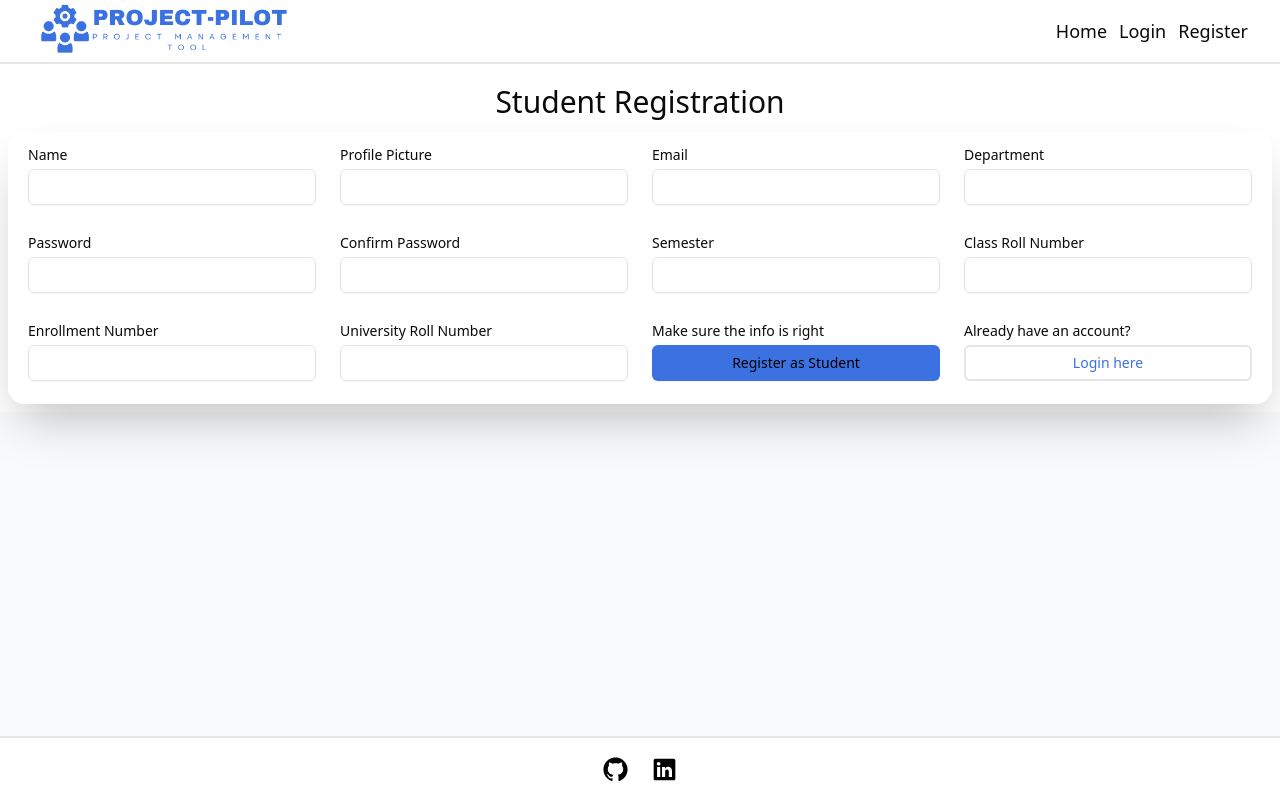
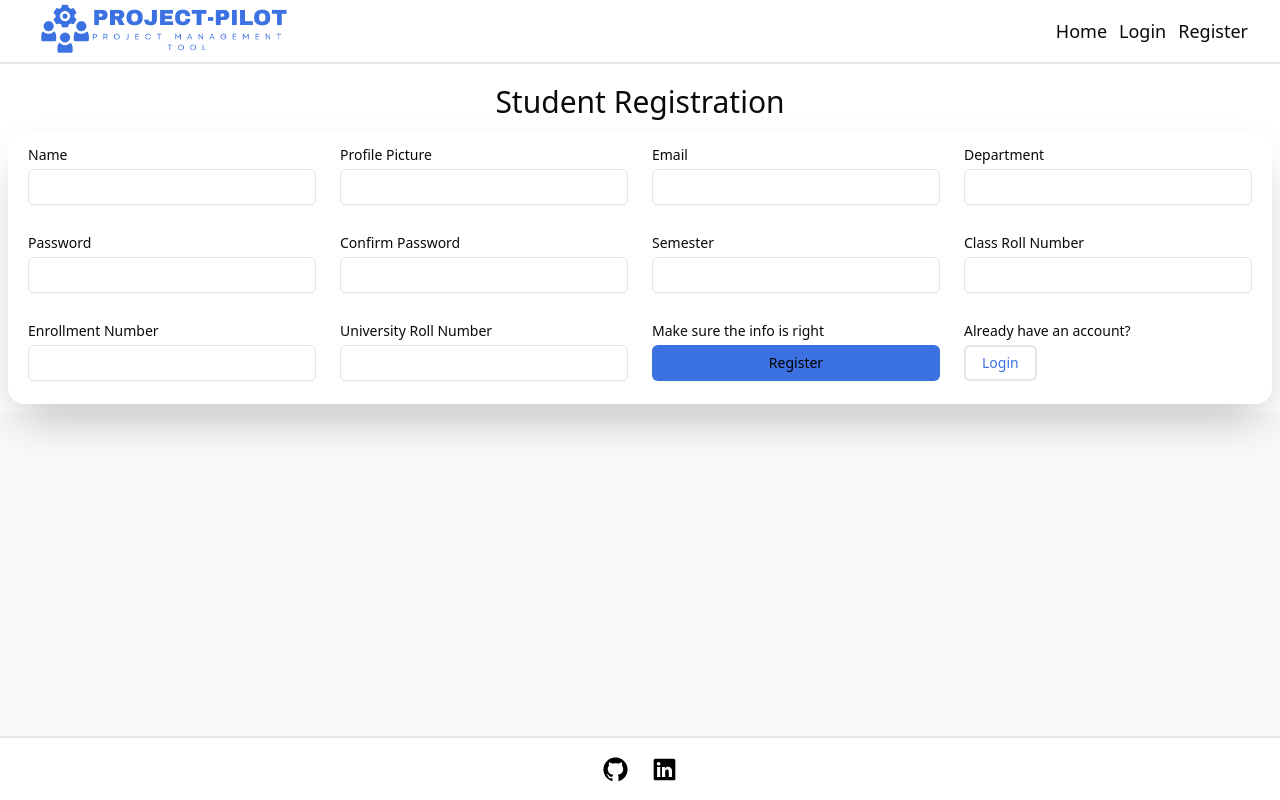
Before and after one commit to adityach0uhan/Project-Pilot, a Next.js app: page /auth/register/student in a window 1280 px wide. Built offline with nearby package versions, Linux system fonts and the light colour scheme; no server answers.

Commit message:
student register page is working

```diff
--- a/src/app/auth/register/student/page.tsx
+++ b/src/app/auth/register/student/page.tsx
@@ -5,7 +5,11 @@ import { Input } from '@/components/ui/input';
 import { Label } from '@/components/ui/label';
 import { useForm } from 'react-hook-form';
 import { zodResolver } from '@hookform/resolvers/zod';
-
+import Link from 'next/link';
+import axios from 'axios';
+import { toast } from 'sonner';
+import { useRouter } from 'next/navigation';
+import { useState } from 'react';
 type Inputs = {
     name: string;
     profilePic: string;
@@ -19,6 +23,12 @@ type Inputs = {
     confirmPassword: string;
 };
 const page = () => {
+    const apiEndpoint = process.env.NEXT_PUBLIC_API_ENDPOINT;
+    const router = useRouter();
+
+    const [loading, setLoading] = useState(false);
+    const [error, setError] = useState('');
+
     const {
         register,
         handleSubmit,
@@ -27,8 +37,33 @@ const page = () => {
     } = useForm<Inputs>({ resolver: zodResolver(studentSchema) });
 
     const registerUser = async (data: Inputs) => {
+        setLoading(true);
+        if (data.password !== data.confirmPassword) {
+            toast.error('Passwords do not match');
+            setLoading(false);
+            return;
+        }
         const { confirmPassword, ...userData } = data;
-        console.log(userData);
+        try {
+            const response = await axios.post(
+                `${apiEndpoint}/auth/student/register`,
+                userData
+            );
+            if (response.data.success) {
+                setLoading(false);
+                toast.success('Student registered successfully', {
+                    description: 'Login with your credentials'
+                });
+                router.push('/auth/login');
+            } else {
+                setLoading(false);
+                toast.error(response.data.message);
+            }
+        } catch (error) {
+            toast.error('Internal server error');
+            setLoading(false);
+            console.log(error);
+        }
     };
 
     return (
@@ -119,17 +154,19 @@ const page = () => {
                         type='submit'
                         className='bg-[#3C71E2] w-full text-black hover:bg-[#98b3ee]'
                         variant={'secondary'}>
-                        Register as Student
+                        {loading ? 'wait...' : 'Register'}
                     </Button>
                     <p className='text-sm  text-red-600'></p>
                 </div>
                 <div className='w-72 h-20 flex justify-evenly flex-col'>
                     <Label htmlFor=''> Already have an account? </Label>
-                    <Button
-                        className=' border-2 text-sm text-[#3C71E2]'
-                        variant={'link'}>
-                        Login here
-                    </Button>
+                    <Link href='/auth/login'>
+                        <Button
+                            className=' border-2 text-sm text-[#3C71E2]'
+                            variant={'link'}>
+                            Login
+                        </Button>
+                    </Link>
                     <p className='text-sm  text-red-600'></p>
                 </div>
             </form>
--- a/src/middleware.ts
+++ b/src/middleware.ts
@@ -6,7 +6,6 @@ export async function middleware(request: NextRequest) {
     const token = await request.cookies.get('student_project_manager_token')
         ?.value;
     const decodeToken = (await jwt.decode(token!)) as { role?: string };
-    console.log('decodeToken =====', decodeToken);
     const currentPath = request.nextUrl.pathname;
     const protectedPaths = currentPath.includes('/dashboard');
 
```
